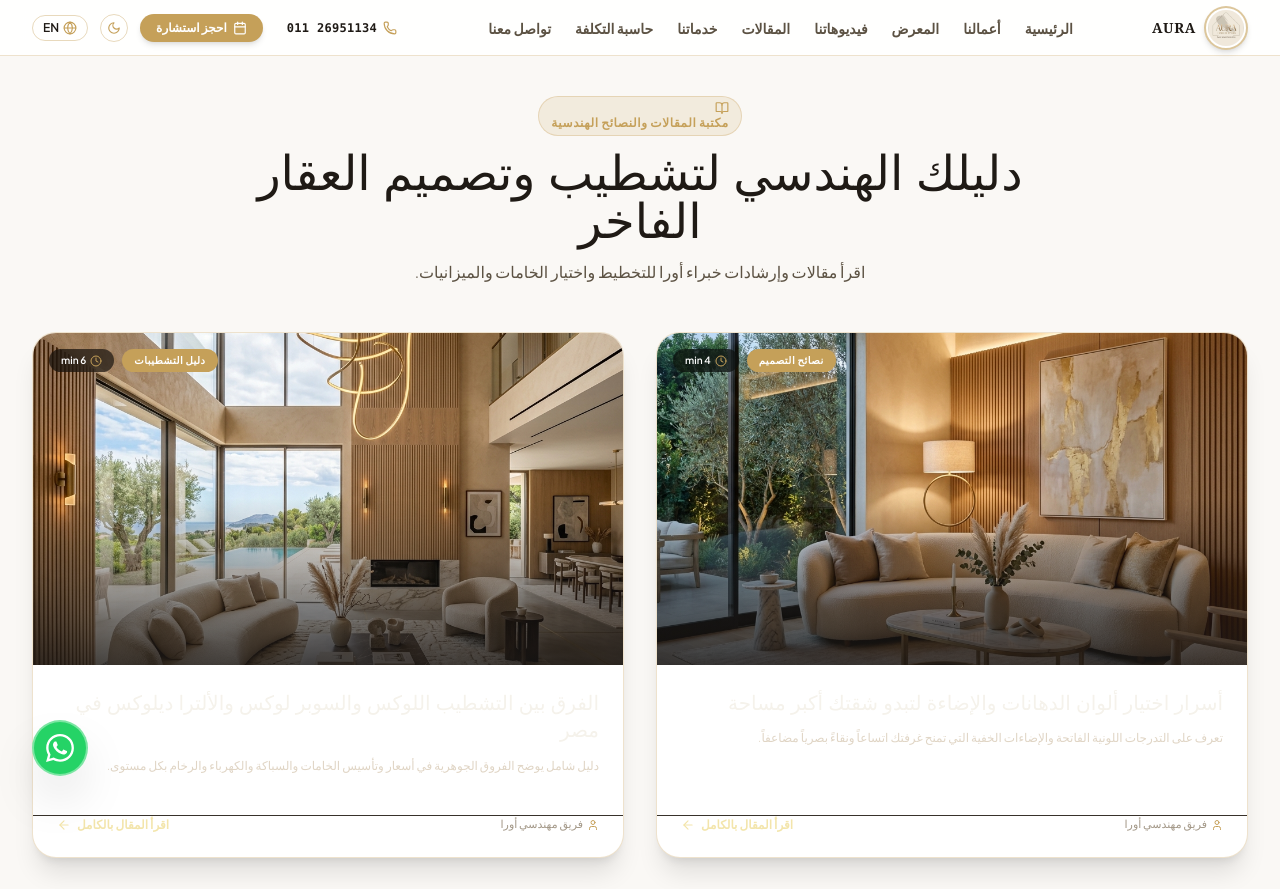
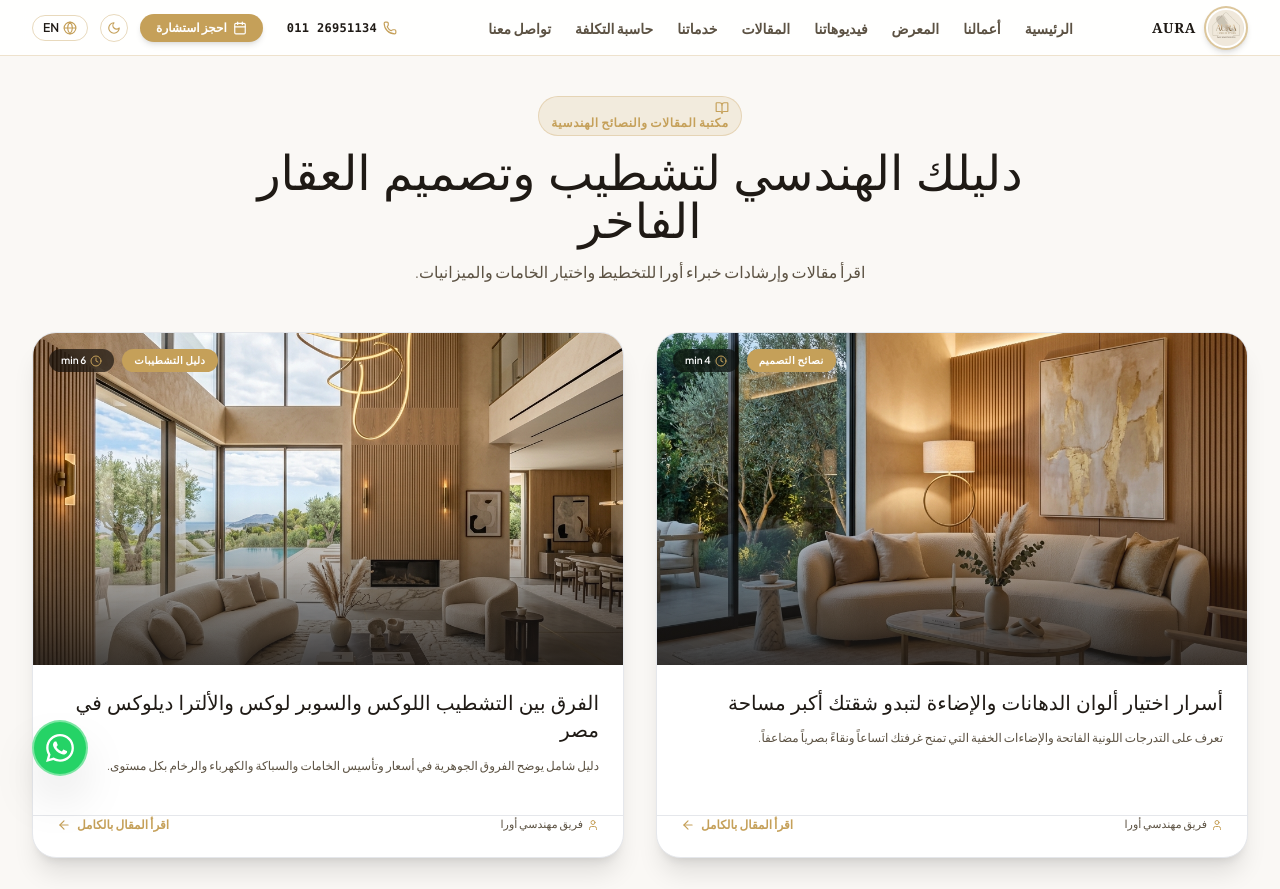
Before and after one commit to Muhammed9955/Aura-Interior-Design, a Next.js app: page /articles in a window 1280 px wide. Shown: the top 889 px of the page. Built offline with nearby package versions, Linux system fonts and the light colour scheme.

Commit message:
fix: article card title and snippet text contrast for Light Mode

```diff
--- a/src/app/articles/page.tsx
+++ b/src/app/articles/page.tsx
@@ -145,7 +145,7 @@ export default function ArticlesPage() {
               <div
                 key={art.id}
                 onClick={() => setSelectedArticle(art)}
-                className="bg-white dark:bg-[#1C1917] rounded-3xl overflow-hidden border border-[#C5A059]/30 hover:border-[#C5A059] shadow-xl group cursor-pointer transition-all duration-300 flex flex-col justify-between"
+                className="bg-white dark:bg-[#1C1917] rounded-3xl overflow-hidden border border-gray-200 dark:border-[#C5A059]/30 hover:border-[#C5A059] shadow-xl group cursor-pointer transition-all duration-300 flex flex-col justify-between"
               >
                 <div>
                   <div className="relative aspect-[16/9] overflow-hidden">
@@ -168,22 +168,22 @@ export default function ArticlesPage() {
                   </div>
 
                   <div className="p-6 space-y-3">
-                    <h3 className="text-xl font-serif text-[#F5F2EB] group-hover:text-[#F3E5AB] transition-colors leading-snug">
+                    <h3 className="text-xl font-serif text-[#1F1A15] dark:text-[#F5F2EB] group-hover:text-[#C5A059] dark:group-hover:text-[#F3E5AB] transition-colors leading-snug">
                       {lang === 'ar' ? art.titleAr : art.titleEn}
                     </h3>
-                    <p className="text-xs text-[#E0D5C5] leading-relaxed font-light">
+                    <p className="text-xs text-[#5C5243] dark:text-[#E0D5C5] leading-relaxed font-light">
                       {lang === 'ar' ? art.snippetAr : art.snippetEn}
                     </p>
                   </div>
                 </div>
 
-                <div className="p-6 pt-0 border-t border-[#38322B] mt-4 flex items-center justify-between">
-                  <span className="text-[11px] text-[#A39888] flex items-center gap-1">
+                <div className="p-6 pt-0 border-t border-gray-200 dark:border-[#38322B] mt-4 flex items-center justify-between">
+                  <span className="text-[11px] text-[#5C5243] dark:text-[#A39888] flex items-center gap-1">
                     <User className="w-3 h-3 text-[#C5A059]" />
                     <span>{lang === 'ar' ? 'فريق مهندسي أورا' : 'Aura Engineering Team'}</span>
                   </span>
 
-                  <span className="inline-flex items-center gap-1.5 text-xs font-bold text-[#F3E5AB] group-hover:underline">
+                  <span className="inline-flex items-center gap-1.5 text-xs font-bold text-[#C5A059] dark:text-[#F3E5AB] group-hover:underline">
                     <span>{lang === 'ar' ? 'اقرأ المقال بالكامل' : 'Read Full Article'}</span>
                     {lang === 'ar' ? <ArrowLeft className="w-3.5 h-3.5" /> : <ArrowRight className="w-3.5 h-3.5" />}
                   </span>
--- a/src/components/Articles.tsx
+++ b/src/components/Articles.tsx
@@ -162,22 +162,22 @@ export const Articles: React.FC<ArticlesProps> = ({ lang }) => {
                 </div>
 
                 <div className="p-5 space-y-2">
-                  <h3 className="text-base font-serif text-[#F5F2EB] group-hover:text-[#F3E5AB] transition-colors leading-snug line-clamp-2">
+                  <h3 className="text-base font-serif text-[#1F1A15] dark:text-[#F5F2EB] group-hover:text-[#C5A059] dark:group-hover:text-[#F3E5AB] transition-colors leading-snug line-clamp-2">
                     {lang === 'ar' ? art.titleAr : art.titleEn}
                   </h3>
-                  <p className="text-sm text-[#E0D5C5] leading-relaxed font-light line-clamp-3">
+                  <p className="text-sm text-[#5C5243] dark:text-[#E0D5C5] leading-relaxed font-light line-clamp-3">
                     {lang === 'ar' ? art.snippetAr : art.snippetEn}
                   </p>
                 </div>
               </div>
 
-              <div className="p-5 pt-0 border-t border-[#38322B] mt-3 flex items-center justify-between">
-                <span className="text-xs text-[#A39888] flex items-center gap-1">
+              <div className="p-5 pt-0 border-t border-gray-200 dark:border-[#38322B] mt-3 flex items-center justify-between">
+                <span className="text-xs text-[#5C5243] dark:text-[#A39888] flex items-center gap-1">
                   <Clock className="w-3 h-3 text-[#C5A059]" />
                   <span>{art.readTime}</span>
                 </span>
 
-                <span className="inline-flex items-center gap-1 text-sm font-bold text-[#F3E5AB] group-hover:underline">
+                <span className="inline-flex items-center gap-1 text-sm font-bold text-[#C5A059] dark:text-[#F3E5AB] group-hover:underline">
                   <span>{lang === 'ar' ? 'اقرأ المقال' : 'Read Article'}</span>
                   {lang === 'ar' ? <ArrowLeft className="w-3 h-3" /> : <ArrowRight className="w-3 h-3" />}
                 </span>
```
